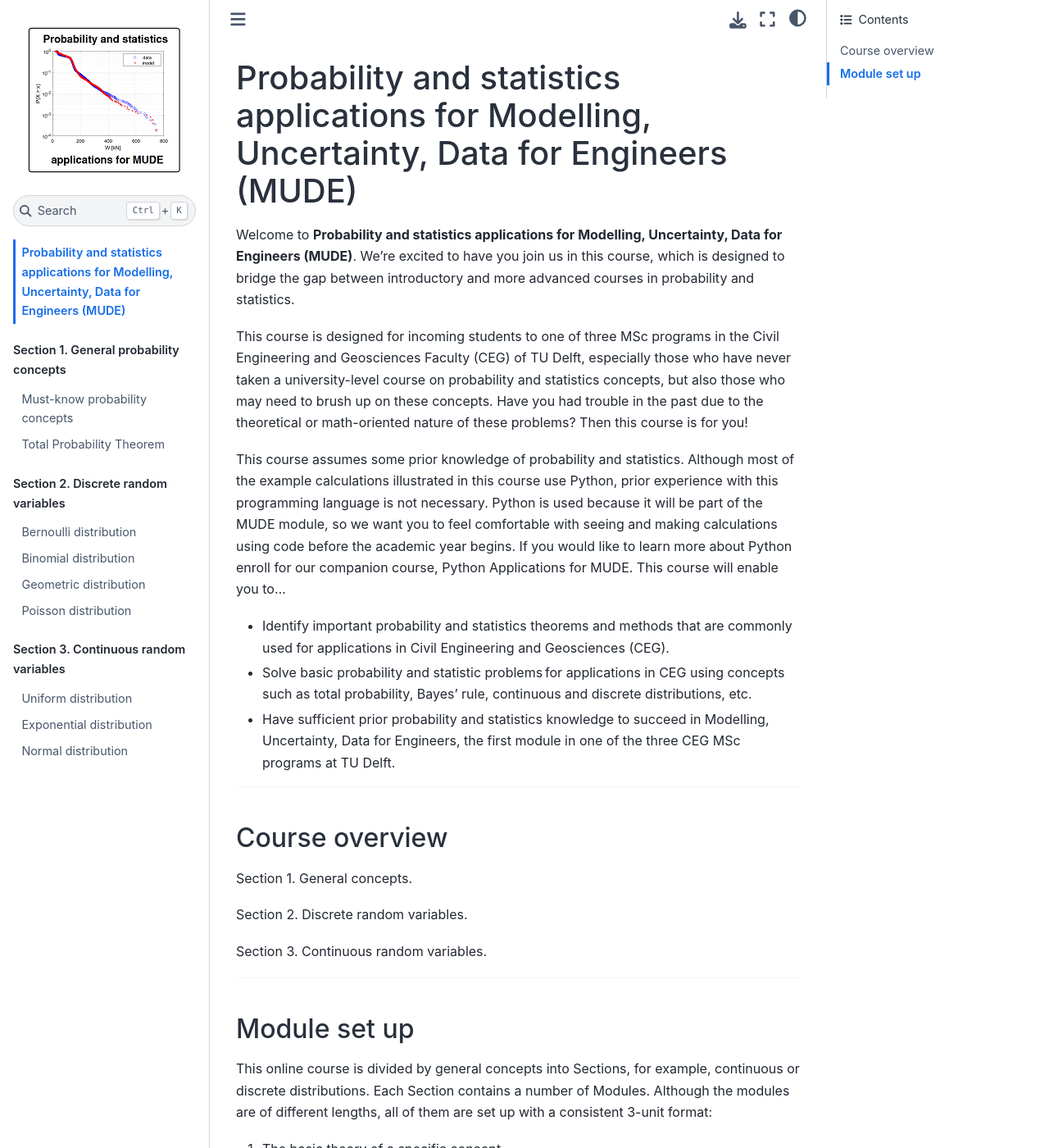
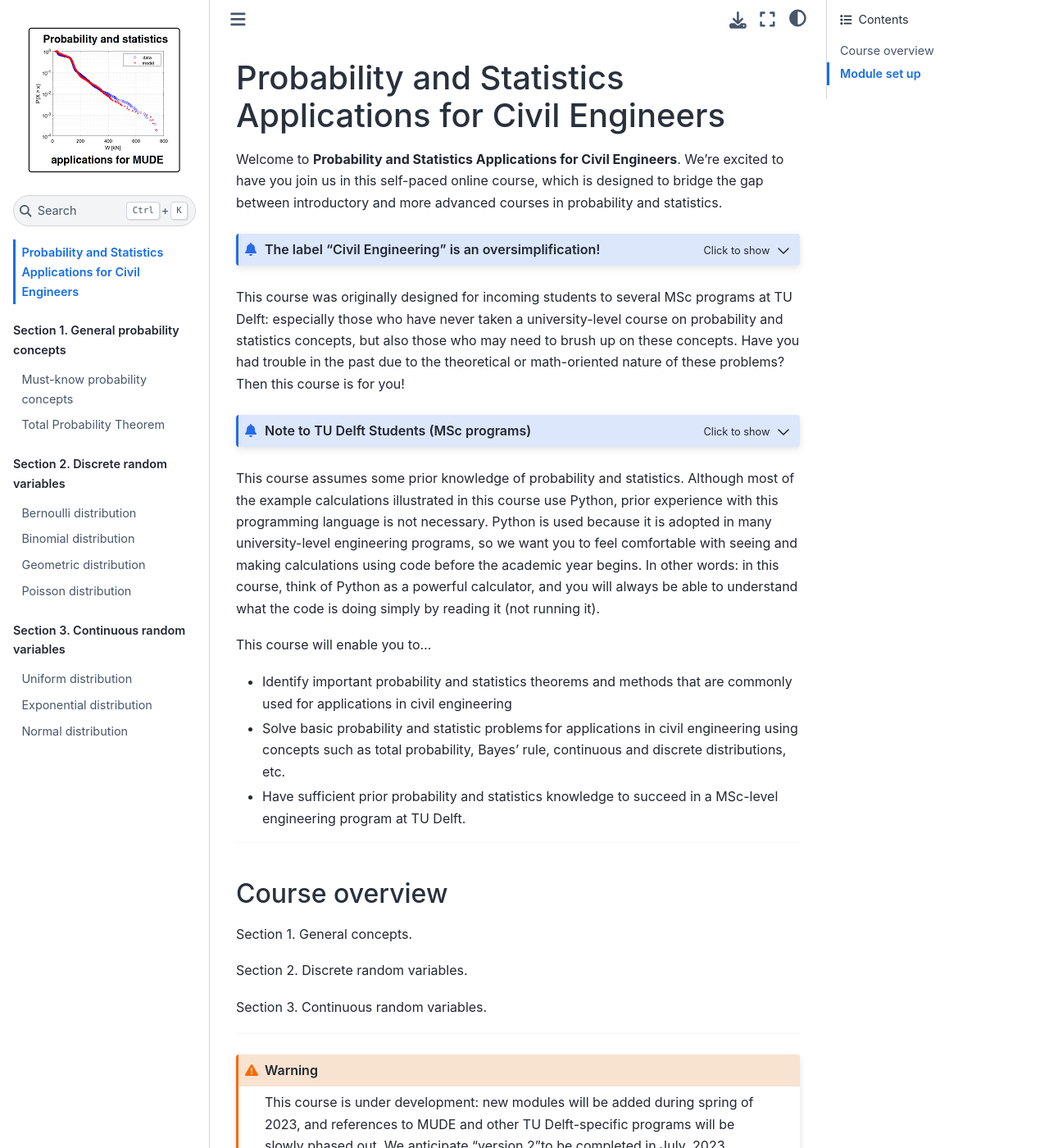
Before and after one commit to TUDelft-CITG/learn-probability, a Jupyter Book: the page built from book/index.md, in a window 1280 px wide and 1400 px high. Shown: the whole window at 82% size. Built offline with Jupyter Book 1.0.4 settings and Sphinx 7.4.7 and the Sphinx Book theme 1.1.4, drawn with Linux system fonts in a browser that asks for light colours; some of the changed text lies outside the part shown.

Commit message:
update readme for generic use and cme

````diff
--- a/book/index.md
+++ b/book/index.md
@@ -1,17 +1,42 @@
-# Probability and statistics applications for Modelling, Uncertainty, Data for Engineers (MUDE)
+# Probability and Statistics Applications for Civil Engineers
 
-Welcome to **Probability and statistics applications for Modelling, Uncertainty, Data for Engineers (MUDE)**. We're excited to have you join us in this course, which is designed to bridge the gap between introductory and more advanced courses in probability and statistics.
+Welcome to **Probability and Statistics Applications for Civil Engineers**. We're excited to have you join us in this self-paced online course, which is designed to bridge the gap between introductory and more advanced courses in probability and statistics.
 
-This course is designed for incoming students to one of three MSc programs in the Civil Engineering and Geosciences Faculty (CEG) of TU Delft, especially those who have never taken a university-level course on probability and statistics concepts, but also those who may need to brush up on these concepts. Have you had trouble in the past due to the theoretical or math-oriented nature of these problems? Then this course is for you!
+```{admonition} The label "Civil Engineering" is an oversimplification!
+:class: dropdown
+The field of civil engineering has changed significantly since over the past decades. While we wish we could have included titles such as "environmental engineering," "construction management," "engineering geology" or similar fields, please forgive us for adopting the label "civil engineering" for the sake of simplicity.
+```
 
-This course assumes some prior knowledge of probability and statistics. Although most of the example calculations illustrated in this course use Python, prior experience with this programming language is not necessary. Python is used because it will be part of the MUDE module, so we want you to feel comfortable with seeing and making calculations using code before the academic year begins. If you would like to learn more about Python enroll for our companion course, Python Applications for MUDE.
+This course was originally designed for incoming students to several MSc programs at TU Delft: especially those who have never taken a university-level course on probability and statistics concepts, but also those who may need to brush up on these concepts. Have you had trouble in the past due to the theoretical or math-oriented nature of these problems? Then this course is for you!
+
+```{admonition} Note to TU Delft Students (MSc programs)
+:class: dropdown
+The specific MSc programs at TU Delft that this course is designed for include:
+
+- Civil Engineering (CE)
+- Environmental Engineering (EE)
+- Applied Earth Sciences (AES)
+- Construction Management Engineering (CME)
+
+The first three programs are within the faculty of Civil Engineering & Geosciences (CEG), which begin with the module Modeling, Uncertainty and Data for Engineers (MUDE).
+
+CME is an interfaculty program between 1) CEG, 2) Architecture & the Built Environment (ABE) and 3) Technology, Policy & Management (TPM), which begins with the course *Managing* Uncertainty and Data (MUD).
+
+The current edition of this course (Probability and Statistics Applications for Civil Engineers) includes many references to CEG and MUDE; these will be removed as development continues, but the content will remain the same.
+```
+
+This course assumes some prior knowledge of probability and statistics. Although most of the example calculations illustrated in this course use Python, prior experience with this programming language is not necessary. Python is used because it is adopted in many university-level engineering programs, so we want you to feel comfortable with seeing and making calculations using code before the academic year begins. In other words: in this course, think of Python as a powerful calculator, and you will always be able to understand what the code is doing simply by reading it (not running it).
+
+% If you would like to learn more about Python enroll for our companion course, Python Applications for MUDE.
+
 This course will enable you to...
 
-*   Identify important probability and statistics theorems and methods that are commonly used for applications in Civil Engineering and Geosciences (CEG).
+* Identify important probability and statistics theorems and methods that are commonly used for applications in civil engineering
 
-*    Solve basic probability and statistic problems for applications in CEG using concepts such as total probability, Bayes' rule, continuous and discrete distributions, etc.
+* Solve basic probability and statistic problems for applications in civil engineering using concepts such as total probability, Bayes' rule, continuous and discrete distributions, etc.
 
-*    Have sufficient prior probability and statistics knowledge to succeed in Modelling, Uncertainty, Data for Engineers, the first module in one of the three CEG MSc programs at TU Delft.
+* Have sufficient prior probability and statistics knowledge to succeed in a MSc-level engineering program at TU Delft.
+
 ---
 ## Course overview
 
@@ -22,13 +47,14 @@ Section 2. Discrete random variables.
 Section 3. Continuous random variables.
 
 ---
-
+```{warning} This course is under development: new modules will be added during spring of 2023, and references to MUDE and other TU Delft-specific programs will be slowly phased out. We anticipate "version 2"to be completed in July, 2023.
+```
 ## Module set up
 
 This online course is divided by general concepts into Sections, for example, continuous or discrete distributions. Each Section contains a number of Modules. Although the modules are of different lengths, all of them are set up with a consistent 3-unit format:
 
 1.    The basic theory of a specific concept.
-2.    Example of how a specific concept is applied to a Civil Engineering and Geosciences (CEG) problem, through step-by-step explanations and short python code blocks.
+2.    Example of how a specific concept is applied to a civil engineering problem, through step-by-step explanations and short python code blocks.
 3.    Introduction of a new problem, to practice using the method from unit 2.
 
 Depending on your background in probability and statistics, most of the modules can be completed independently.
````
